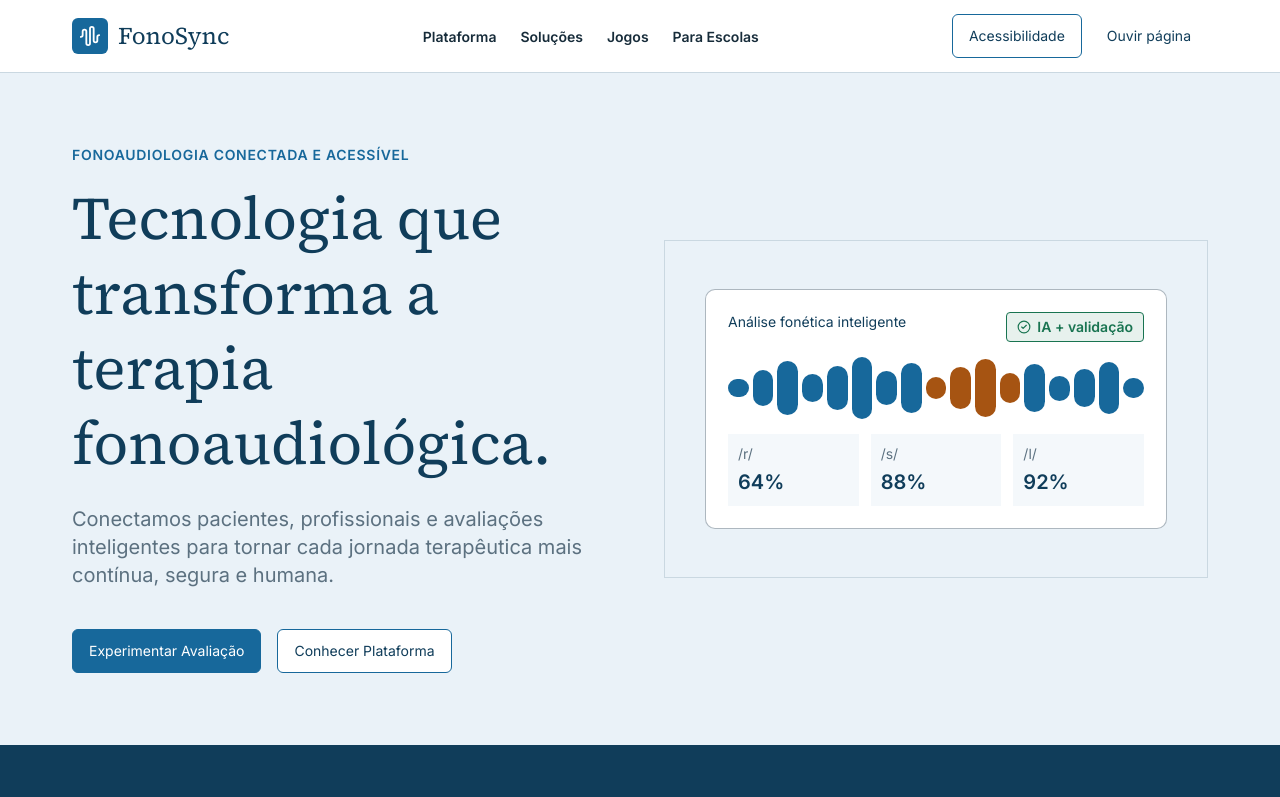
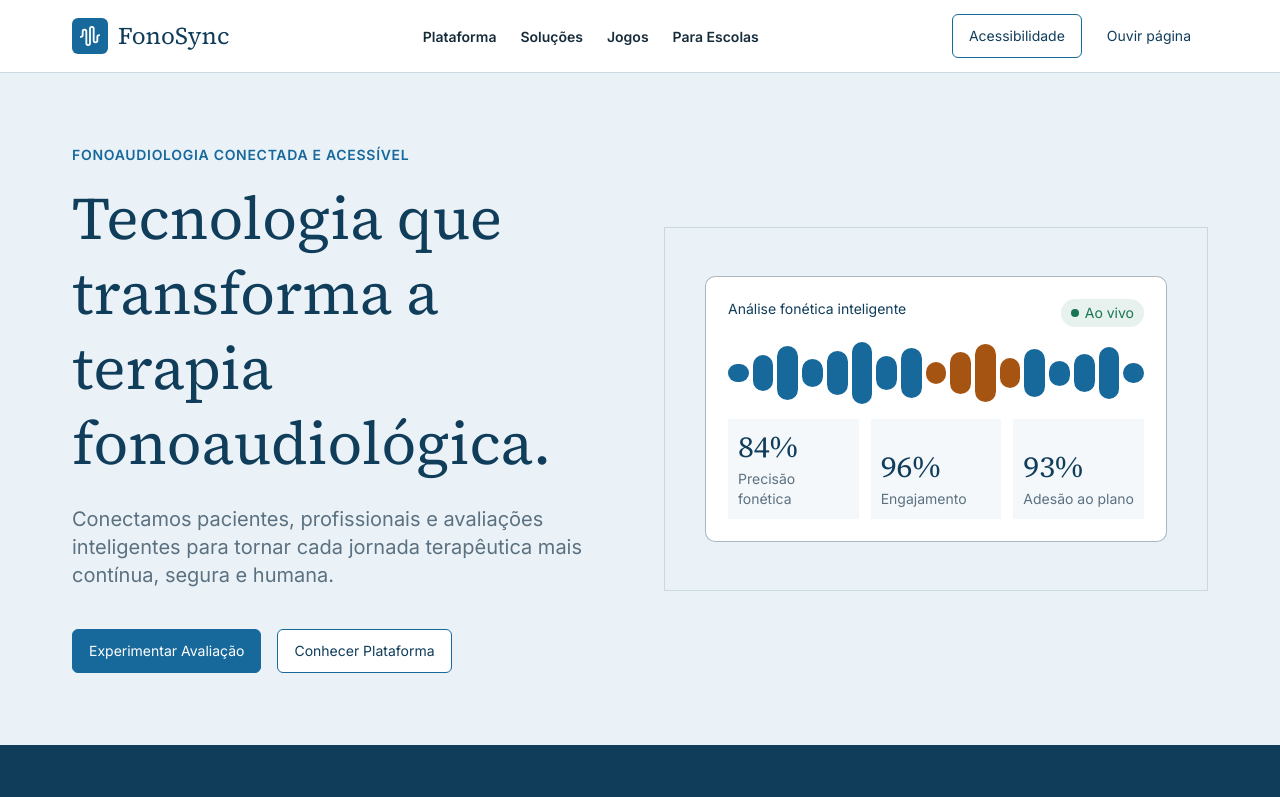
Before and after one commit to gastaogoncalves/fonosync, a React (Vite) app: page / in a window 1280 px wide. Shown: the top 797 px of the page. Built offline with nearby package versions, Linux system fonts and the light colour scheme.

Commit message:
feat: troca selo e indicadores do card de análise fonética

```diff
--- a/src/components/PhoneticCard.jsx
+++ b/src/components/PhoneticCard.jsx
@@ -1,7 +1,4 @@
-import { CircleCheck } from 'lucide-react';
-
-// Alturas (px) das barras da onda, na ordem do Figma.
-// Em "warning" fica o trecho em que a análise encontrou dificuldade.
+// altura de cada barra da onda (px)
 const waveform = [
   { height: 18, tone: 'primary' },
   { height: 36, tone: 'primary' },
@@ -23,24 +20,23 @@ const waveform = [
 ];
 
 const scores = [
-  { phoneme: '/r/', value: 64 },
-  { phoneme: '/s/', value: 88 },
-  { phoneme: '/l/', value: 92 },
+  { label: 'Precisão fonética', value: 84 },
+  { label: 'Engajamento', value: 96 },
+  { label: 'Adesão ao plano', value: 93 },
 ];
 
 export default function PhoneticCard() {
   return (
     <div className="flex items-center justify-center border border-line bg-mist px-10 py-12">
-      <div className="flex w-full max-w-120 flex-col gap-3.5 rounded-[10px] border border-muted/50 bg-white p-5.5">
+      <div className="flex w-full max-w-120 flex-col gap-3.5 rounded-[10px] border border-muted/50 bg-surface p-5.5">
         <div className="flex items-start justify-between gap-4">
           <p className="text-sm text-navy">Análise fonética inteligente</p>
-          <span className="flex items-center gap-1.5 rounded-sm border border-success bg-success/10 px-2.5 py-1 text-sm font-bold text-success">
-            <CircleCheck size={14} aria-hidden="true" />
-            IA + validação
+          <span className="flex items-center gap-1.5 rounded-full bg-success/10 px-2.5 py-1 text-sm text-success">
+            <span className="size-2 rounded-full bg-success" aria-hidden="true" />
+            Ao vivo
           </span>
         </div>
 
-        {/* A onda é decorativa: o leitor de tela pula direto para as notas */}
         <div className="flex h-16 items-center gap-1" aria-hidden="true">
           {waveform.map((bar, index) => (
             <span
@@ -53,9 +49,9 @@ export default function PhoneticCard() {
 
         <dl className="flex gap-3">
           {scores.map((score) => (
-            <div key={score.phoneme} className="flex flex-1 flex-col gap-1 bg-mist/50 p-2.5">
-              <dt className="text-sm text-muted">{score.phoneme}</dt>
-              <dd className="text-xl font-bold text-navy">{score.value}%</dd>
+            <div key={score.label} className="flex flex-1 flex-col-reverse gap-1 bg-mist/50 p-2.5">
+              <dt className="text-sm text-muted">{score.label}</dt>
+              <dd className="font-serif text-3xl text-navy">{score.value}%</dd>
             </div>
           ))}
         </dl>
```
